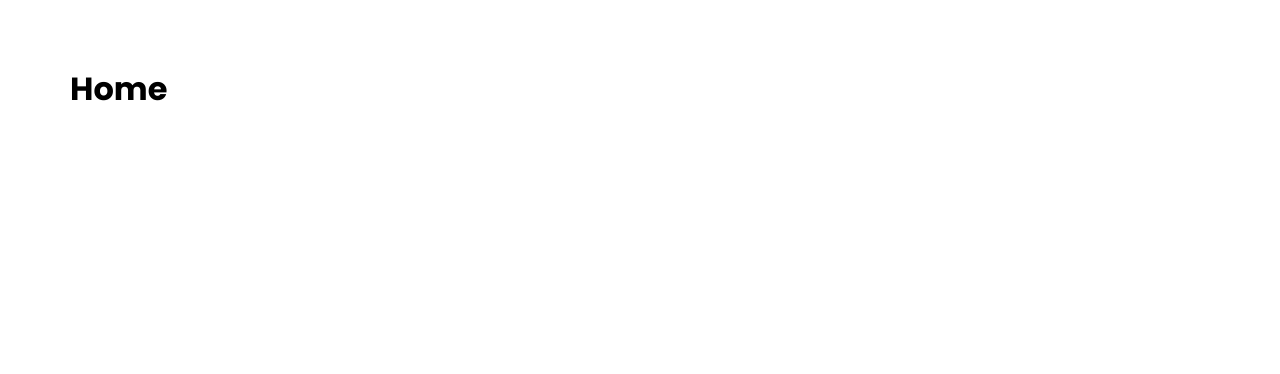
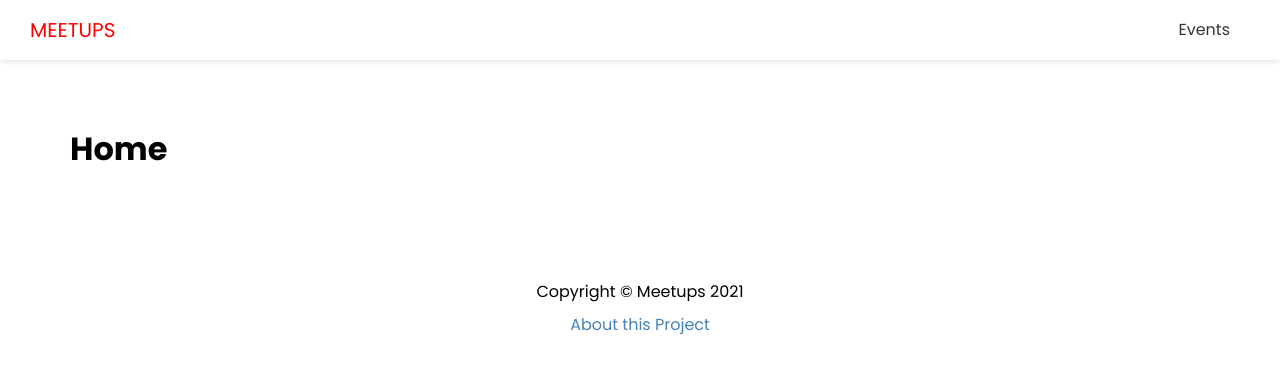
Before and after one commit to cisu/next-strapi-meetup-frontend, a Next.js app: page / in a window 1280 px wide. Shown: the top 374 px of the page. Built offline with nearby package versions, Linux system fonts and the light colour scheme.

Commit message:
Header & Footer

```diff
--- /dev/null
+++ b/components/Footer.js
@@ -0,0 +1,16 @@
+import React from 'react'
+import Link from 'next/link'
+import styles from '../styles/Footer.module.scss'
+
+const Footer = () => {
+    return (
+        <footer className={styles.footer}>
+            <p>Copyright &copy; Meetups {new Date().getFullYear()}</p>
+            <Link href='/about'>
+                About this Project
+            </Link>
+        </footer>
+    )
+}
+
+export default Footer
--- /dev/null
+++ b/components/Header.js
@@ -0,0 +1,28 @@
+import React from 'react'
+import Link from 'next/link'
+import styles from '../styles/Header.module.scss'
+
+const Header = () => {
+    return (
+        <header className={styles.header}>
+            <div className={styles.logo}>
+                <Link href='/'>
+                    <a>Meetups</a>
+                </Link>
+            </div>
+
+            <nav>
+                <ul>
+                    <li>
+                        <Link href='/events'>
+                            <a>Events</a>
+                        </Link>
+                    </li>
+                </ul>
+            </nav>
+
+        </header>
+    )
+}
+
+export default Header
--- a/components/Layout.js
+++ b/components/Layout.js
@@ -1,5 +1,7 @@
 import React from 'react'
 import Head from 'next/head'
+import Header from './Header'
+import Footer from './Footer'
 import styles from '../styles/Layout.module.scss'
 
 const Layout = ({title, keywords, description, children}) => {
@@ -11,9 +13,13 @@
                 <meta name='keywords' content={keywords}/>
             </Head>
 
+            <Header />
+
             <div className={styles.container}>
                 {children}
             </div>
+
+            <Footer />
         </div>
     )
 }
--- /dev/null
+++ b/styles/Footer.module.scss
@@ -0,0 +1,8 @@
+.footer {
+  margin: 100px 0 40px;
+  text-align: center;
+
+  & p {
+    margin: 5px 0;
+  }
+}
--- /dev/null
+++ b/styles/Header.module.scss
@@ -0,0 +1,64 @@
+.header {
+  display: flex;
+  justify-content: space-between;
+  align-items: center;
+  background: #fff;
+  color: #333;
+  height: 60px;
+  padding: 0 30px;
+  box-shadow: 0 2px 5px rgba(0, 0, 0, 0.1);
+
+
+  & a {
+    color: #333;
+    margin-right: 20px;
+
+     &:hover {
+      color: #000;
+    }
+  }
+
+  & ul {
+    display: flex;
+    align-items: center;
+    justify-content: center;
+    list-style: none;
+  }
+
+}
+
+
+.logo {
+  color: red;
+  font-size: 20px;
+  text-transform: uppercase;
+
+  & a {
+    color: red;
+  }
+}
+
+
+
+@media (max-width: 768px) {
+  .header {
+    flex-direction: column;
+    height: auto;
+
+    & ul {
+      margin: 20px 0;
+      flex-direction: column;
+      text-align: center;
+    }
+
+    & a {
+      margin-right: 0;
+    }
+  }
+
+
+
+  .logo {
+    margin: 20px 0;
+  }
+}
```
